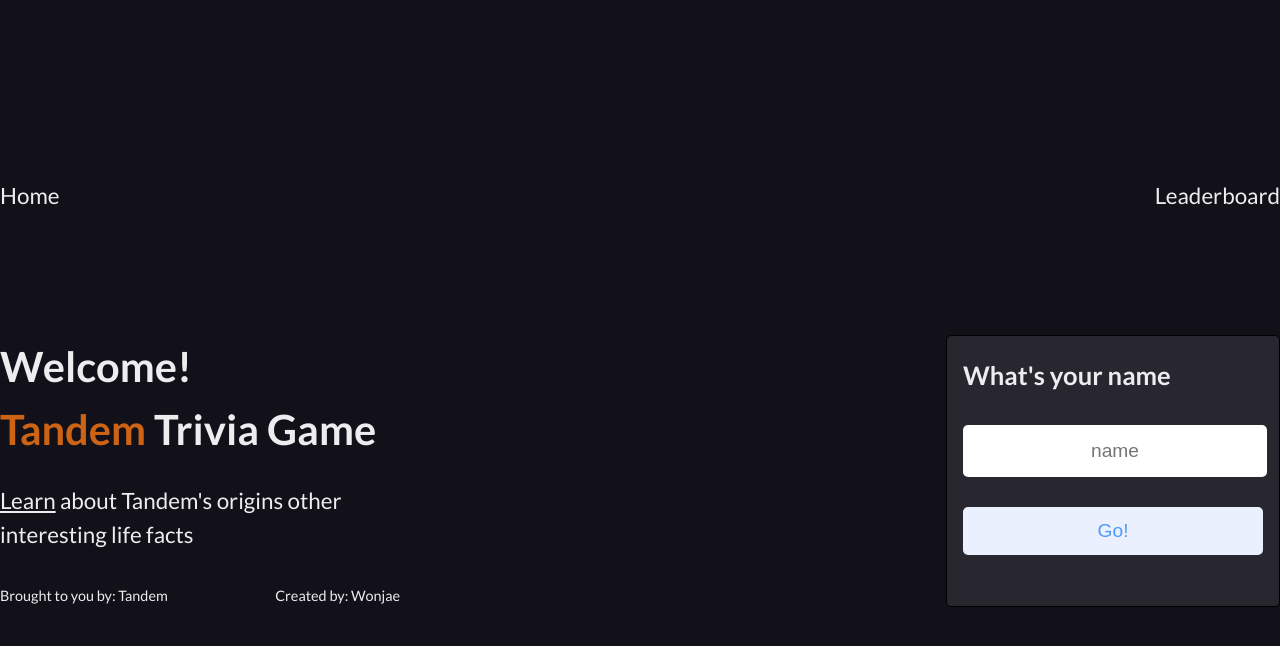
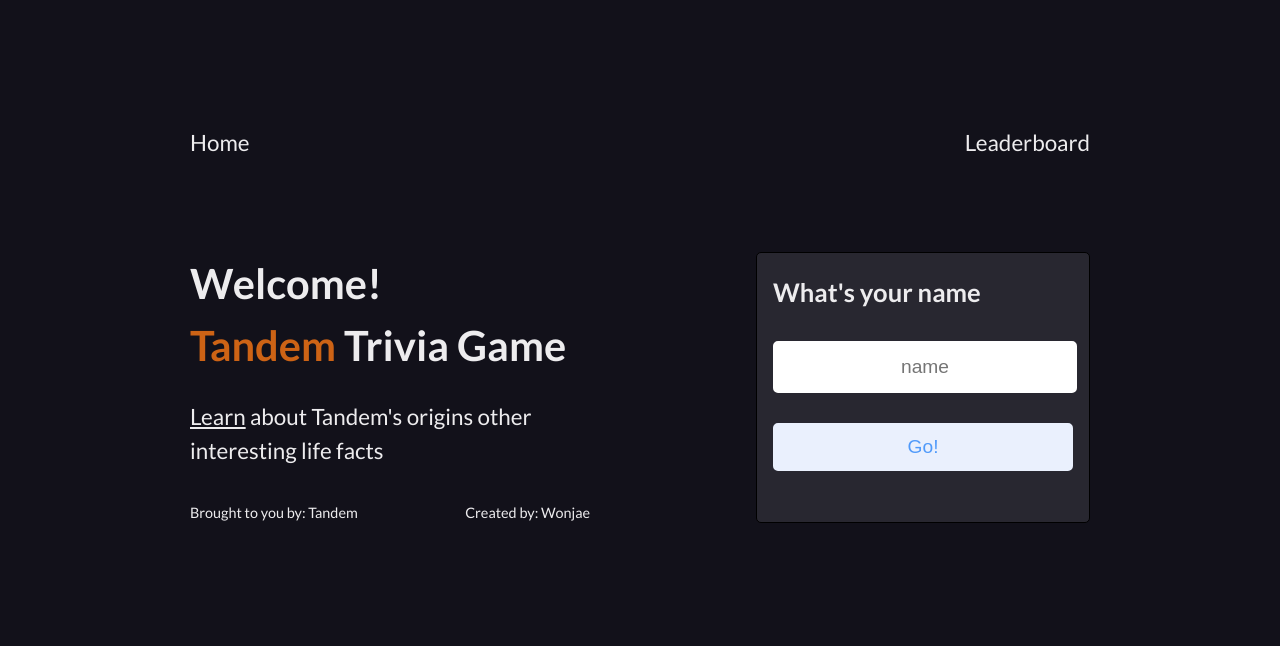
Before and after one commit to verydecent/Tandem_Client, a React (Create React App) app: page / in a window 1280 px wide. Shown: the top 646 px of the page. Built offline with nearby package versions, Linux system fonts and the light colour scheme.

Commit message:
wrap around home div

```diff
--- a/src/components/home/index.js
+++ b/src/components/home/index.js
@@ -20,6 +20,7 @@
   getCards,
 }) => {
   return (
+    <div className="max-width-container">
       <div className="home">
         <Navigation />
         <div className="hero">
@@ -63,6 +64,7 @@
           </div>
         </div>
       </div>
+    </div>
   );
 };
 
```
Lines whose indentation alone changed are shown as unchanged.
